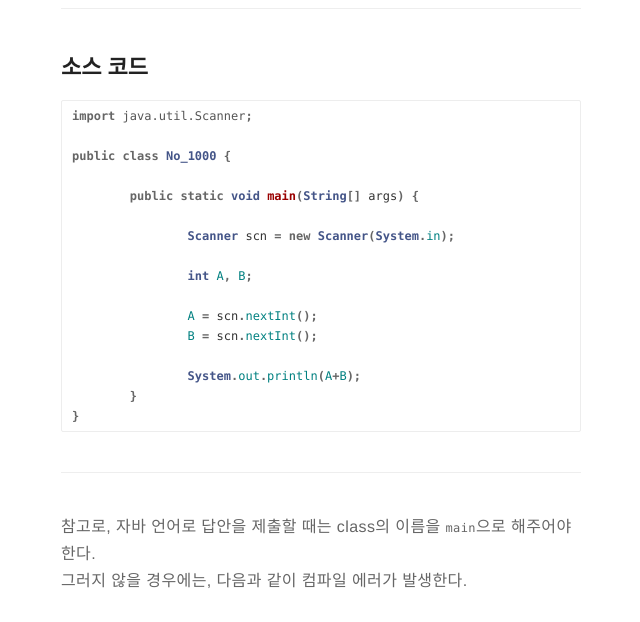
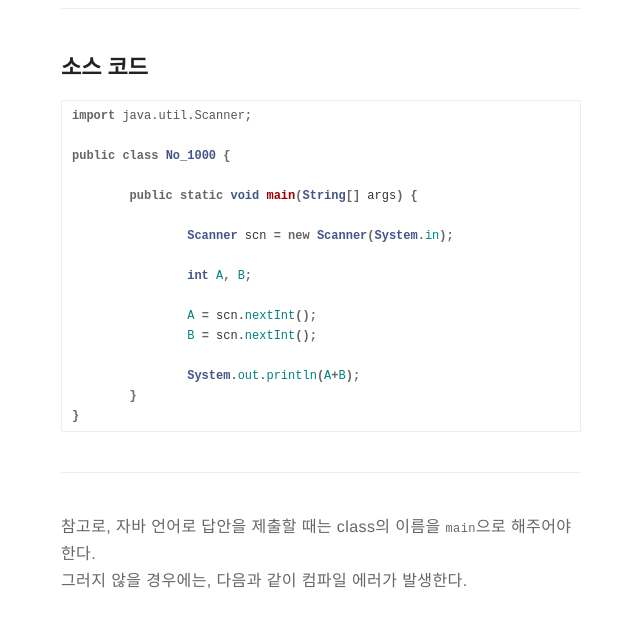
Before and after one commit to hoojeong-dev/gnwjd309.github.io, a Jekyll site: the page built from _posts/2020-12-29-Algo-no1000.markdown, in a window 1280 px wide. Shown: the part 752-1374 px from the top of the page, without its empty margins (339-979 px from the left). Built offline with Jekyll 4.4.1, drawn with Linux system fonts in a browser that asks for light colours.

Commit message:
change font

```diff
--- a/_sass/base/variables.sass
+++ b/_sass/base/variables.sass
@@ -1,5 +1,5 @@
-$fontSans: "Helvetica Neue", Helvetica, Arial, sans-serif
-$fontMonospace: "Consolas", Liberation Mono, Menlo, Courier, monospace
+$fontSans: "NanumSquareRound", Helvetica, Arial, sans-serif
+$fontMonospace: "NanumSquareRound", Liberation Mono, Menlo, Courier, monospace
 
 $alpha: #666
 $beta: #222
```
